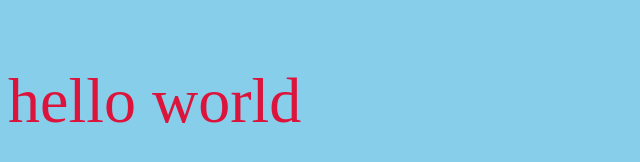
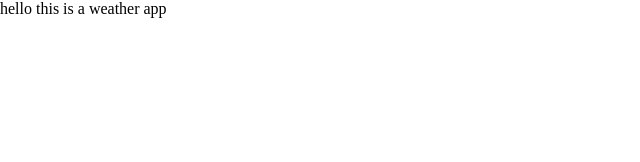
Before and after one commit to sayeed-dev-07/weather-app, a website built with webpack: page src/template.html in a window 1280 px wide. Shown: the whole page, without its empty margins (0-640 px from the left). Built offline with nearby package versions, Linux system fonts and the light colour scheme.

Commit message:
setting up the envirounment

```diff
--- a/src/index.js
+++ b/src/index.js
@@ -1,2 +1,4 @@
-import style from './style.css'
+
+// eslint-disable-next-line no-unused-vars
+import style from './style.css';
 console.log('hello wrorld');
--- a/src/style.css
+++ b/src/style.css
@@ -1,7 +1,5 @@
-p{
-    color: crimson;
-    font-size: 4rem;
+*{
+    margin: 0;
+    padding: 0;
+    box-sizing: border-box;
 }
-body{
-    background-color: skyblue;
-}
--- a/src/template.html
+++ b/src/template.html
@@ -3,9 +3,9 @@
 <head>
     <meta charset="UTF-8">
     <meta name="viewport" content="width=device-width, initial-scale=1.0">
-    <title>Document</title>
+    <title>Weather App</title>
 </head>
 <body>
-    <p>hello world</p>
+    <p>hello this is a weather app</p>
 </body>
 </html>
```
Also changed, not shown: webpack.common.js (+4 -4 lines), src/home.js (deleted).
